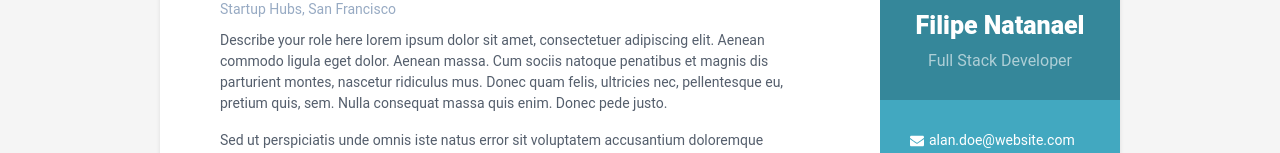
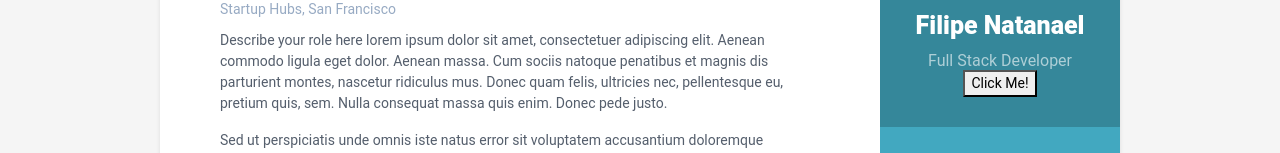
Before and after one commit to filipenatanael/Orbit-Theme, a React (Create React App) app: page / in a window 1280 px wide. Shown: the part 364-517 px from the top of the page. Built offline with nearby package versions, Linux system fonts and the light colour scheme.

Commit message:
feat: fetch profile by language

```diff
--- a/src/components/Profile.js
+++ b/src/components/Profile.js
@@ -1,11 +1,13 @@
 import React from 'react';
 import { connect } from 'react-redux';
+import { fetchProfile } from '../actions';
 
 const Profile = ( props ) => (
   <div className="profile-container">
       <img className="profile" src="https://themes.3rdwavemedia.com/demo/orbit/assets/images/profile.png" alt="" />
       <h1 className="name" style={{ fontSize: 25 }}>{props.general.name}</h1>
       <h3 className="tagline">{props.general.title}</h3>
+      <button type="button" onClick={() => props.fetchProfile()}>Click Me!</button>
   </div>
 );
 
@@ -13,4 +15,4 @@ const mapStateToProps = state => ({
   general: state.profile.general
 })
 
-export default connect(mapStateToProps, null)(Profile);
+export default connect(mapStateToProps, { fetchProfile })(Profile);
```
